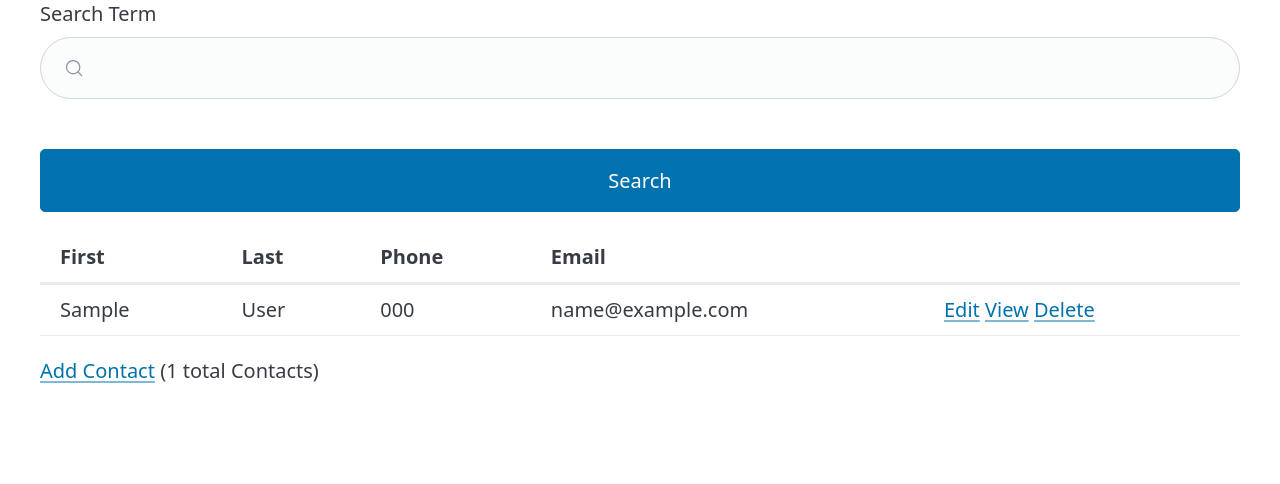
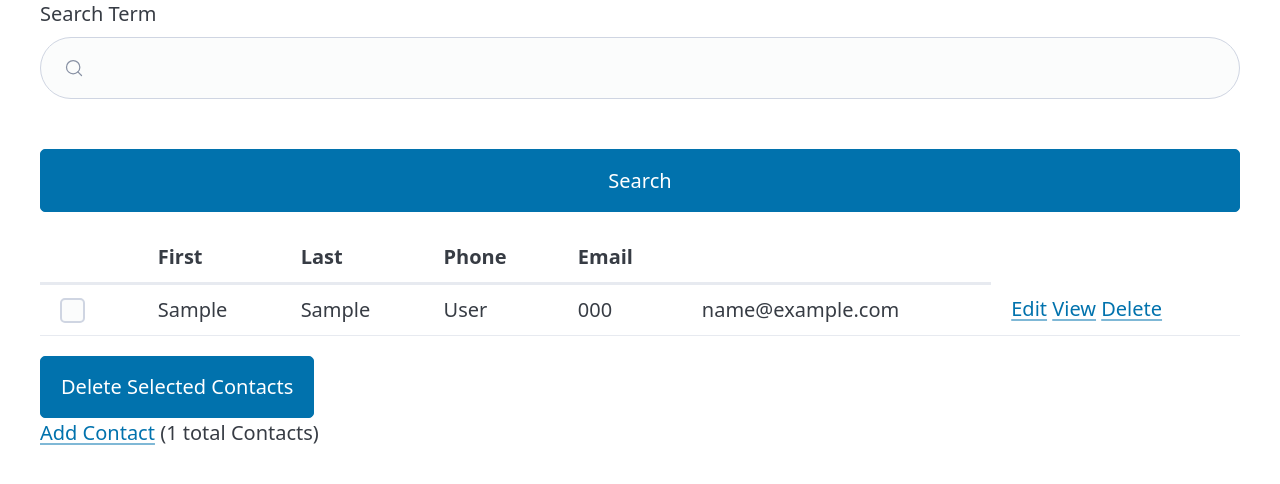
Before and after one commit to antoniofmoliveira/htmx-hypermedia-systems-book-examples, a Flask app: page /contacts in a window 1280 px wide. Shown: the part 211-695 px from the top of the page. Run offline with Flask 3, Linux system fonts and the light colour scheme; tables that the repository leaves empty hold one stand-in row (values such as "Sample post").

Commit message:
feat: add bulk delete

```diff
--- a/server.py
+++ b/server.py
@@ -260,8 +260,49 @@ def contacts():
     return render_template("index.html", contacts=contacts_set, page=page)
 
 
+@app.route("/contacts", methods=["DELETE"])
+def contacts_delete_all():
+    """
+    Deletes multiple contacts from the database.
+
+    Retrieves a list of contact IDs from the request form, finds each contact by ID,
+    and deletes them from the database. After deletion, it retrieves a list of all
+    contacts and renders the "index.html" template with the updated list.
+
+    Parameters:
+        selected_contact_ids (list): A list of contact IDs to be deleted.
+
+    Returns:
+        render_template: A rendered HTML template ("index.html") with a list of contacts.
+    """
+    # this dont worked
+    # contact_ids = [
+    #     int(id) for id in request.form.getlist("selected_contact_ids")
+    # ]
+
+    # this worked
+    # added hx-include to button
+    contact_ids = [
+        int(id) for id in request.args.getlist("selected_contact_ids")
+    ]
+    for contact_id in contact_ids:
+        contact = Contact.get(contact_id)
+        Contact.delete(contact_id)
+    flash("Deleted Contacts!")
+    contacts_set = Contact.all()
+    return render_template("index.html", contacts=contacts_set)
+
+
 @app.route("/contacts/count")
 def contacts_count():
+    """
+    Defines a route for the "/contacts/count" URL of the application.
+
+    Retrieves the total count of contacts in the database and returns it as a string.
+
+    Returns:
+        str: A string containing the total count of contacts in the format "(X total Contacts)".
+    """
     count = Contact.count()
     return "(" + str(count) + " total Contacts)"
 
--- a/templates/index.html
+++ b/templates/index.html
@@ -14,13 +14,15 @@
     src="{{ url_for('static', filename='img/spinning-circles.gif') }}" alt=" Request In Flight..." />
   <input type="submit" value="Search" />
 </form>
+<form>
   <table>
     <thead>
       <tr>
-      <th>First
-      <th>Last
-      <th>Phone
-      <th>Email
+        <th />
+        <th>First</th>
+        <th>Last</th>
+        <th>Phone</th>
+        <th>Email</th>
         <th />
       </tr>
     </thead>
@@ -35,32 +37,13 @@
         </td>
       </tr>
       {% endif %}
-
-    <!-- load more -->
-    <!-- {% if contacts|length == 10 %}
-    <tr>
-      <td colspan="5" style="text-align: center">
-        <button hx-target="closest tr" hx-swap="outerHTML" hx-select="tbody > tr"
-          hx-get="/contacts?page={{ page + 1 }}">
-          Load More
-        </button>
-      </td>
-    </tr>
-    {% endif %} -->
-
     </tbody>
   </table>
-<!-- pagination -->
-<!-- <div>
-  <span style="float: right">
-    {% if page > 1 %}
-      <a href="/contacts?page={{ page - 1 }}">Previous</a>
-    {% endif %}
-    {% if contacts|length == 10 %}
-      <a href="/contacts?page={{ page + 1 }}">Next</a>
-    {% endif %}
-  </span>
-</div> -->
+  <button hx-delete="/contacts" hx-include="[name='selected_contact_ids']"
+    hx-confirm="Are you sure you want to delete these contacts?" hx-target="body">
+    Delete Selected Contacts
+  </button>
+</form>
 <p>
   <a href="/contacts/new">Add Contact</a> <span hx-get="/contacts/count" hx-trigger="revealed">
     <img id="spinnerCount" width="20px" height="20px" class="htmx-indicator"
--- a/templates/rows.html
+++ b/templates/rows.html
@@ -1,5 +1,7 @@
 {% for contact in contacts %}
 <tr>
+    <td><input type="checkbox" name="selected_contact_ids" value="{{ contact.id }}"></td>
+    <td>{{ contact.first }}</td>
     <td>{{ contact.first }}</td>
     <td>{{ contact.last }}</td>
     <td>{{ contact.phone }}</td>
```
Lines whose indentation alone changed are shown as unchanged.
